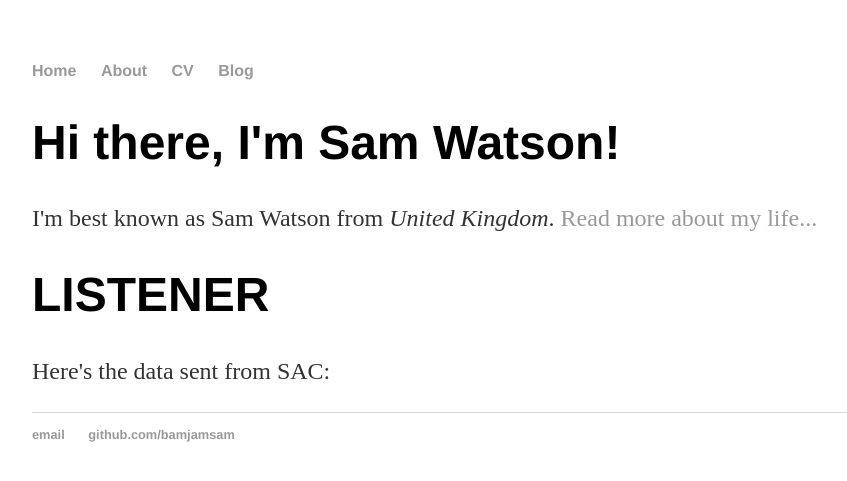
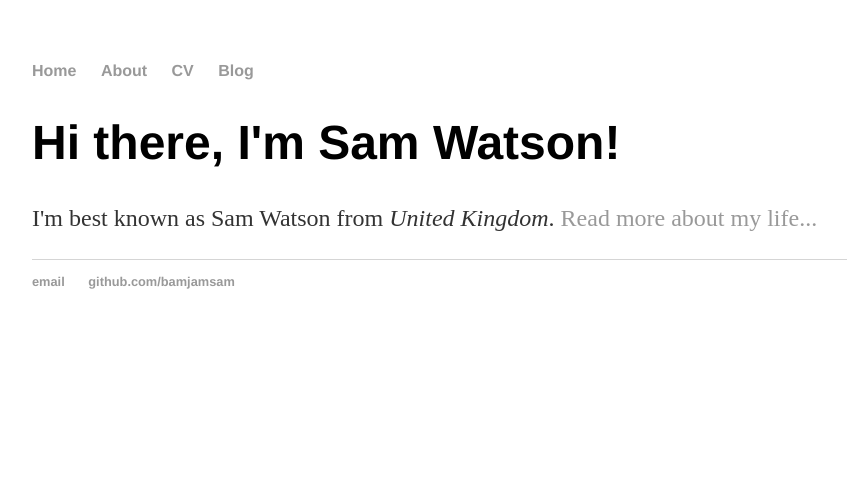
Before and after one commit to bamjamsam/bamjamsam.github.io, a Jekyll site: the page built from index.html, in a window 1280 px wide. Shown: the top 481 px of the page, without its empty margins (160-1007 px from the left). Built offline with Jekyll 4.4.1, drawn with Linux system fonts in a browser that asks for light colours; part of the change alters nothing that is shown.

Commit message:
Update index.html

```diff
--- a/index.html
+++ b/index.html
@@ -5,38 +5,5 @@ title: Sam Watson
 <div class="blurb">
 	<h1>Hi there, I'm Sam Watson!</h1>
 	<p>I'm best known as Sam Watson from <em>United Kingdom</em>. <a href="/about">Read more about my life...</a></p>
-	<h1>LISTENER</h1>
-<p>Here's the data sent from SAC:</p>
-<p id="sac"></p>
-<p id="jsp"></p>
 
 	</div>
-<script>
-//add an EventListener to handle the postMessage call from SAC
-window.addEventListener('message', function(e) {
-//var event,obj, i, x = "";
-var obj;
-//set obj to the JSON object passed in the message
-obj = JSON.parse(e.data);
-//display the number of records received from SAC
-document.getElementById("sac").innerHTML = obj.data.length +" records passed from SAC";
-//call the getPost() function and pass in the JSON object
-getPost(obj);
-}, false);
-//use this function to send the JSON object to the JSP page and listen for the results of the
-upload
-function getPost(obj){
-var loadData=new XMLHttpRequest();
-loadData.onreadystatechange=function()
-{
-if (loadData.readyState==4 && loadData.status==200)
-{
-document.getElementById("jsp").innerHTML = loadData.responseText;
-window.parent.postMessage(loadData.responseText,"*");
-}
-}
-loadData.open("POST","loadRecords.jsp",true);
-loadData.setRequestHeader("Content-type", "application/x-www-form-urlencoded");
-loadData.send("data="+JSON.stringify(obj));
-}
-</script>
```
